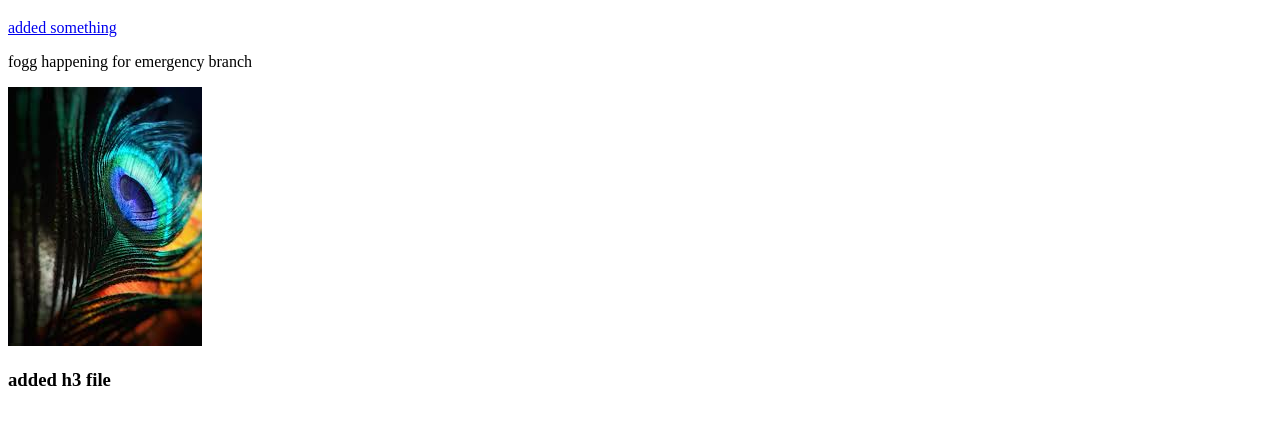
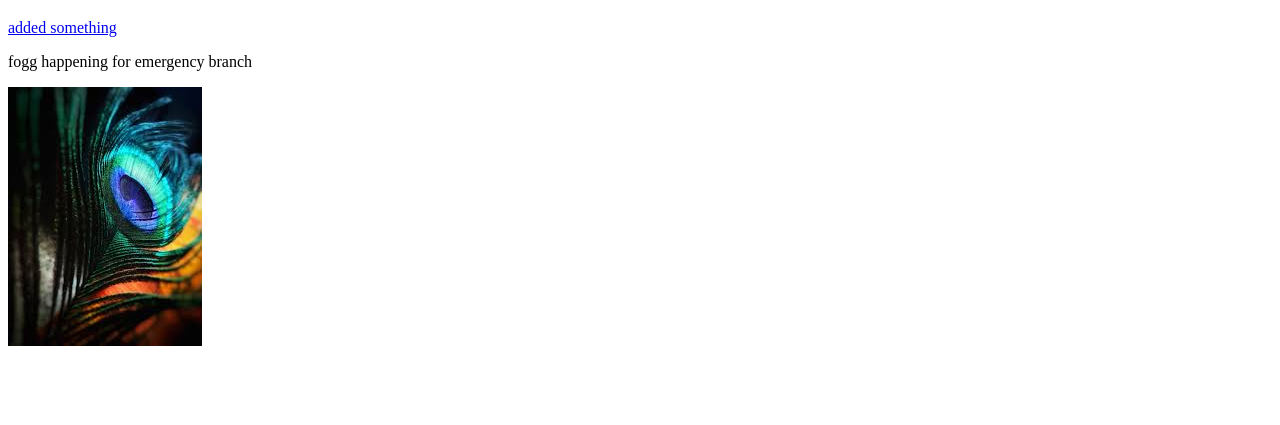
Before and after one commit to jaisatyaabhiram/hello-world, a plain HTML site: page index.html in a window 1280 px wide. Shown: the part 61-486 px from the top of the page. Drawn offline with Linux system fonts and the light colour scheme.

Commit message:
Update index.html

```diff
--- a/index.html
+++ b/index.html
@@ -13,7 +13,7 @@
     <p>fogg happening for emergency branch</p>
 
     <img src="download (1).jpg" alt="new image">
-    <h3>added h3 file</h3>
+
 
 </body>
 </html>
```
